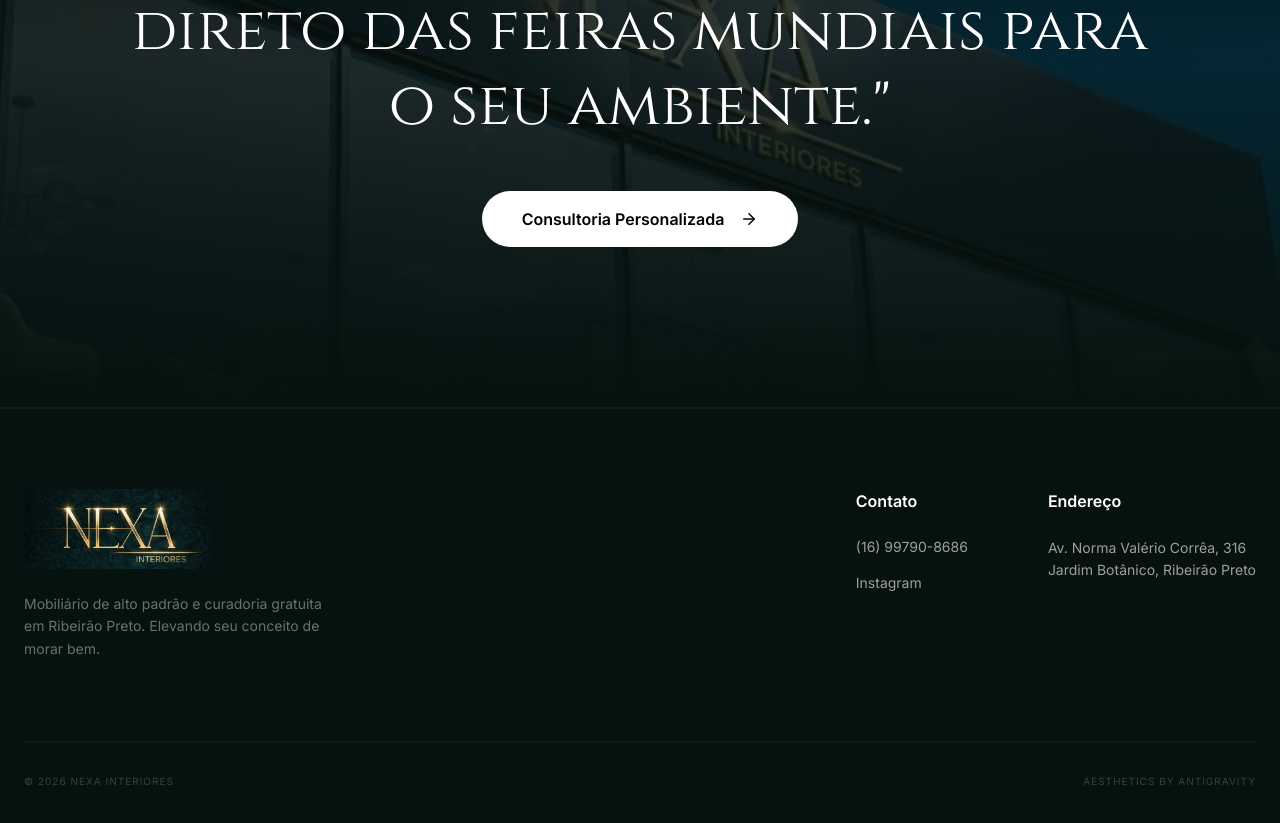
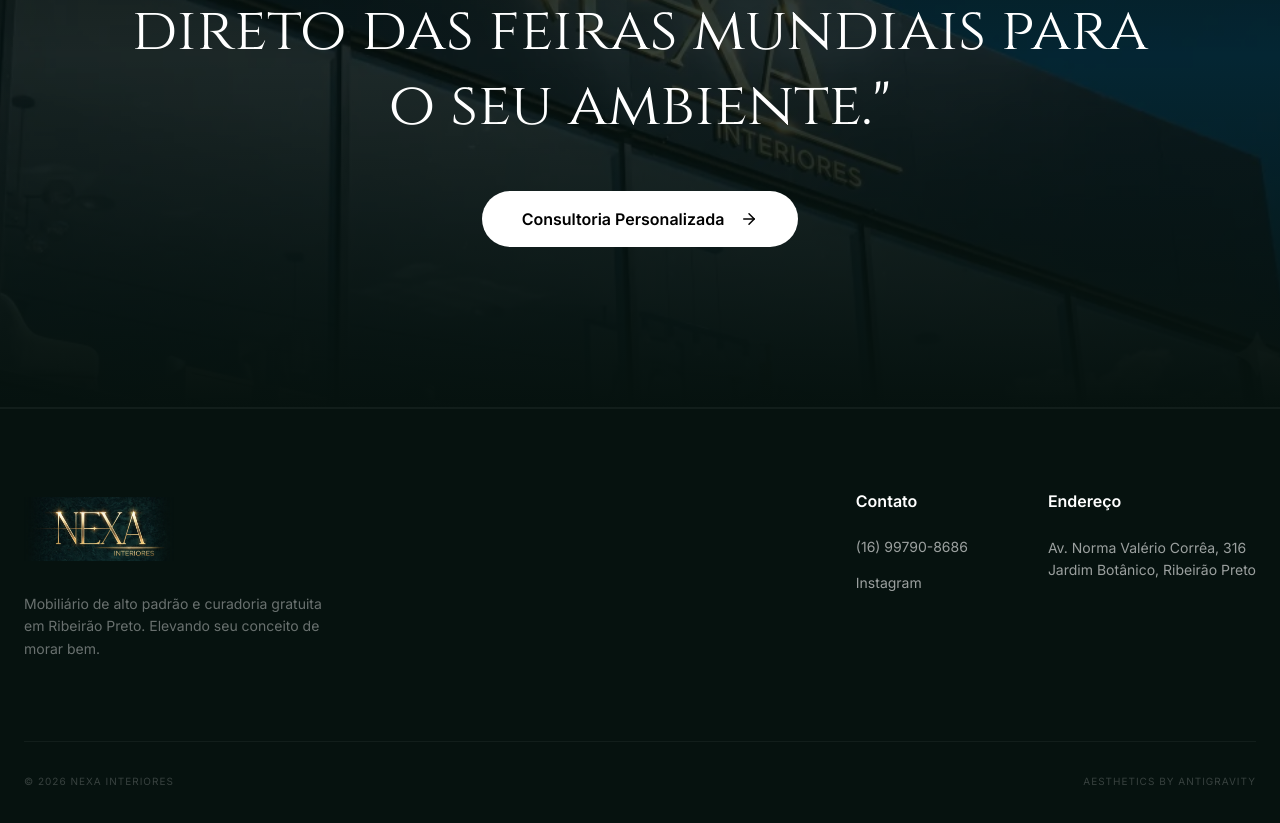
Before and after one commit to nexainteriores-ops/site, a React (Vite) app: page /v2 in a window 1280 px wide. Shown: the part 2132-2955 px from the top of the page. Built offline with nearby package versions, Linux system fonts and the light colour scheme.

Commit message:
fix(footer): apply texture and logo mask to inline footers in V2 and V3

```diff
--- a/src/V2.tsx
+++ b/src/V2.tsx
@@ -252,11 +252,27 @@ const AboutSection = () => {
 
 const Footer = () => {
   return (
-    <footer className="py-20 px-6 border-t border-white/5 bg-brand-bg-deep">
+    <footer className="py-20 px-6 border-t border-white/5 relative overflow-hidden">
+      <div
+        className="absolute inset-0 -z-10"
+        style={{
+          backgroundImage: "url('/images/textura.webp')",
+          backgroundSize: "cover",
+          backgroundPosition: "center",
+        }}
+      />
       <div className="max-w-7xl mx-auto flex flex-col md:flex-row justify-between items-start gap-16">
         <div>
-          <div className="flex items-center mb-6 h-20">
-            <img src="/logo.png" alt="Nexa Interiores" className="h-20 w-auto object-cover" />
+          <div className="flex items-center mb-6 h-20 py-2">
+            <img
+              src="/logo.png"
+              alt="Nexa Interiores"
+              className="h-full w-auto object-cover"
+              style={{
+                maskImage: 'linear-gradient(to right, transparent 0%, black 15%, black 85%, transparent 100%)',
+                WebkitMaskImage: 'linear-gradient(to right, transparent 0%, black 15%, black 85%, transparent 100%)'
+              }}
+            />
           </div>
           <p className="text-white/40 text-sm max-w-xs leading-relaxed">
             Mobiliário de alto padrão e curadoria gratuita em Ribeirão Preto. Elevando seu conceito de morar bem.
--- a/src/V3.tsx
+++ b/src/V3.tsx
@@ -251,11 +251,27 @@ const AboutSection = () => {
 
 const Footer = () => {
   return (
-    <footer className="py-20 px-6 border-t border-white/5 bg-brand-bg-deep">
+    <footer className="py-20 px-6 border-t border-white/5 relative overflow-hidden">
+      <div
+        className="absolute inset-0 -z-10"
+        style={{
+          backgroundImage: "url('/images/textura.webp')",
+          backgroundSize: "cover",
+          backgroundPosition: "center",
+        }}
+      />
       <div className="max-w-7xl mx-auto flex flex-col md:flex-row justify-between items-start gap-16">
         <div>
-          <div className="flex items-center mb-6 h-20">
-            <img src="/logo.png" alt="Nexa Interiores" className="h-20 w-auto object-cover" />
+          <div className="flex items-center mb-6 h-20 py-2">
+            <img
+              src="/logo.png"
+              alt="Nexa Interiores"
+              className="h-full w-auto object-cover"
+              style={{
+                maskImage: 'linear-gradient(to right, transparent 0%, black 15%, black 85%, transparent 100%)',
+                WebkitMaskImage: 'linear-gradient(to right, transparent 0%, black 15%, black 85%, transparent 100%)'
+              }}
+            />
           </div>
           <p className="text-white/60 text-sm max-w-xs leading-relaxed">
             Mobiliário de alto padrão e curadoria gratuita em Ribeirão Preto. Elevando seu conceito de morar bem.
--- a/src/components/Footer.tsx
+++ b/src/components/Footer.tsx
@@ -13,8 +13,16 @@ export const Footer = () => {
       />
       <div className="max-w-7xl mx-auto flex flex-col md:flex-row justify-between items-center gap-12">
         <div className="text-center md:text-left">
-          <div className="mb-4 flex items-center justify-center md:justify-start h-20">
-            <img src="/logo.png" alt="Nexa Interiores" className="h-20 w-auto object-cover" />
+          <div className="mb-4 flex items-center justify-center md:justify-start h-20 py-2">
+            <img
+              src="/logo.png"
+              alt="Nexa Interiores"
+              className="h-full w-auto object-cover"
+              style={{
+                maskImage: 'linear-gradient(to right, transparent 0%, black 15%, black 85%, transparent 100%)',
+                WebkitMaskImage: 'linear-gradient(to right, transparent 0%, black 15%, black 85%, transparent 100%)'
+              }}
+            />
           </div>
           <p className="text-white/60 text-sm max-w-xs">
             A melhor loja de móveis de alto padrão em Ribeirão Preto. Design de interiores premium, móveis de luxo e mobiliário exclusivo para sua casa.
```
